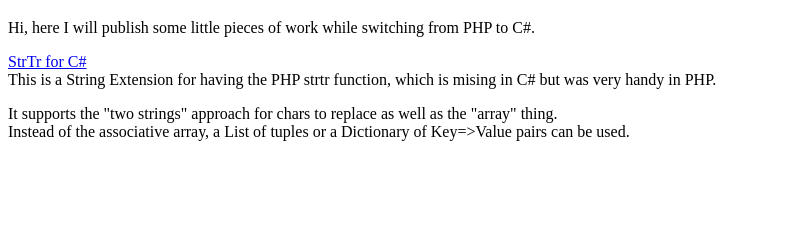
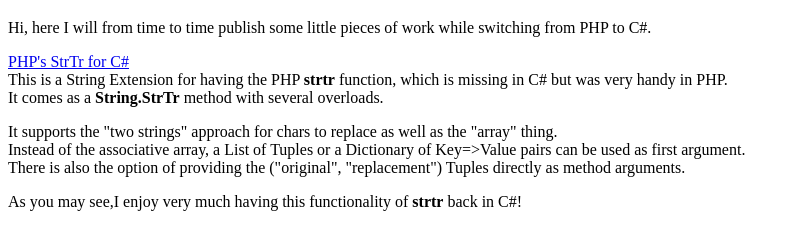
Before and after one commit to redflitzi/redflitzi.github.io, a plain HTML site: page index.html in a window 1280 px wide. Shown: the part 61-310 px from the top of the page, without its empty margins (0-795 px from the left). Drawn offline with Linux system fonts and the light colour scheme.

Commit message:
Update index.html

```diff
--- a/index.html
+++ b/index.html
@@ -2,15 +2,18 @@
 <html>
 <body>
 <h1>Redflitzi's Repositories</h1>
-<p>Hi, here I will publish some little pieces of work while switching from PHP to C#.</p>
+<p>Hi, here I will from time to time publish some little pieces of work while switching from PHP to C#.</p>
  <p></p>
  <p>
-   <a href="https://github.com/redflitzi/StrTr">StrTr for C#</a><br>
-   This is a String Extension for having the PHP strtr function, which is mising in C# but was very handy in PHP.
+   <a href="https://github.com/redflitzi/StrTr">PHP's StrTr for C#</a><br>
+  This is a String Extension for having the PHP <b>strtr</b> function, which is missing in C# but was very handy in PHP.<br>
+  It comes as a <b>String.StrTr</b> method with several overloads.
  </p>
  <p>It supports the "two strings" approach for chars to replace as well as the "array" thing.<br>
-  Instead of the associative array, a List of tuples or a Dictionary of Key=>Value pairs can be used.
+  Instead of the associative array, a List of Tuples or a Dictionary of Key=>Value pairs can be used as first argument.<br>
+  There is also the option of providing the ("original", "replacement") Tuples directly as method arguments.
  </p>
+ <p>As you may see,I enjoy very much having this functionality of <b>strtr</b> back in C#!</p>
 
 </body>
 </html>
```
